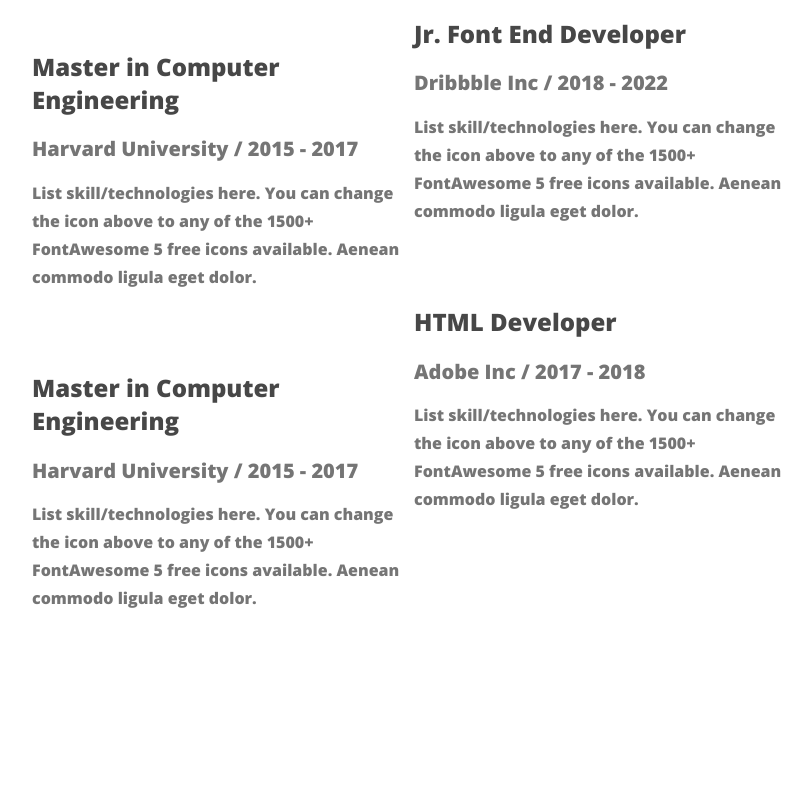
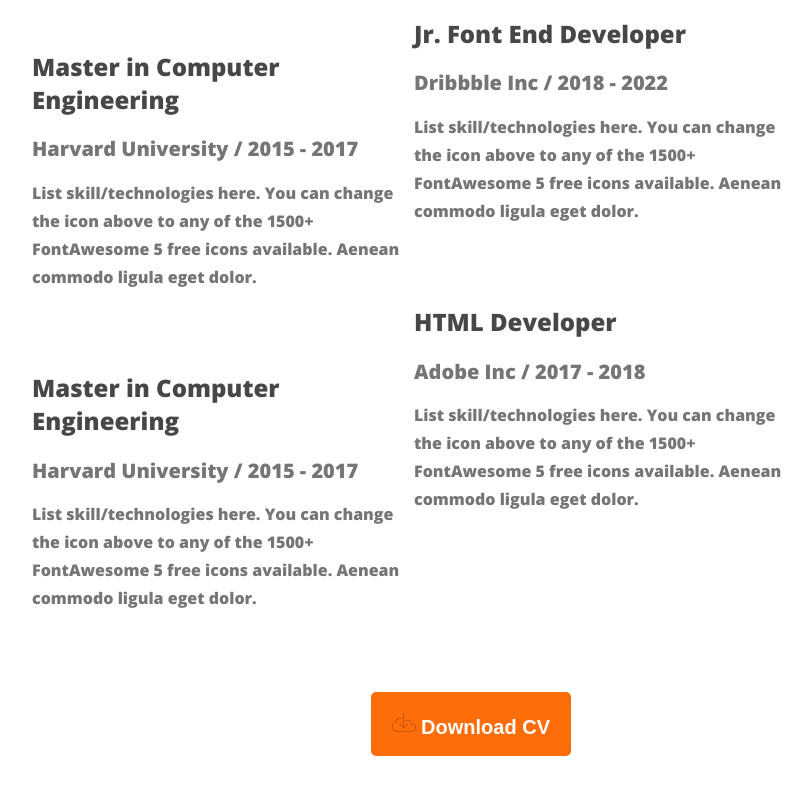
Before and after one commit to ABD8421/web-developer-porfolio, a plain HTML site: page index.html in a window 1280 px wide. Shown: the part 3634-4428 px from the top of the page, without its empty margins (206-1018 px from the left). Before the commit the page ends 4326 px from the top, so only its background shows below. Drawn offline with nearby package versions, Linux system fonts and the light colour scheme.

Commit message:
download added

```diff
--- a/index.html
+++ b/index.html
@@ -235,6 +235,14 @@
           </div>
         </div>
       </section>
+      <button class="download">
+        <img
+          class="download-icon"
+          src="images/icons/download-from-cloud_101091.png"
+          alt=""
+        />
+        Download CV
+      </button>
     </main>
     <footer></footer>
   </body>
--- a/styles/portfolio.css
+++ b/styles/portfolio.css
@@ -335,3 +335,25 @@ font-weight: 600;
     color:  #757575;
 line-height: 28px; /* 175% */
 }
+
+/*   download button */
+
+.download{
+    color:#FFF;
+text-align: center;
+font-size: 20px;
+font-weight: 700;
+width: 200px;
+height: 64px;
+flex-shrink: 0;
+border-radius: 5px;
+background-color: #FD6E0A;
+border: none;
+cursor: pointer;
+margin-left: 45%;
+margin-bottom: 140px;
+}
+
+.download-icon{
+    color: white;
+}
```
Also changed, not shown: images/icons/download-from-cloud_101091.png (added), images/icons/download_7175306.png (added).
